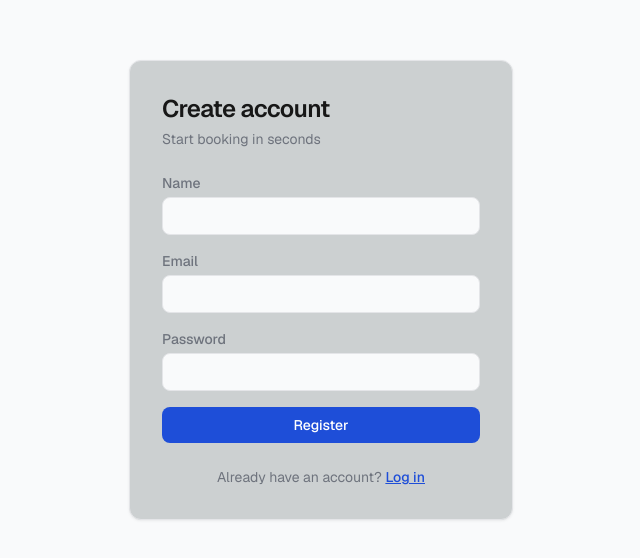
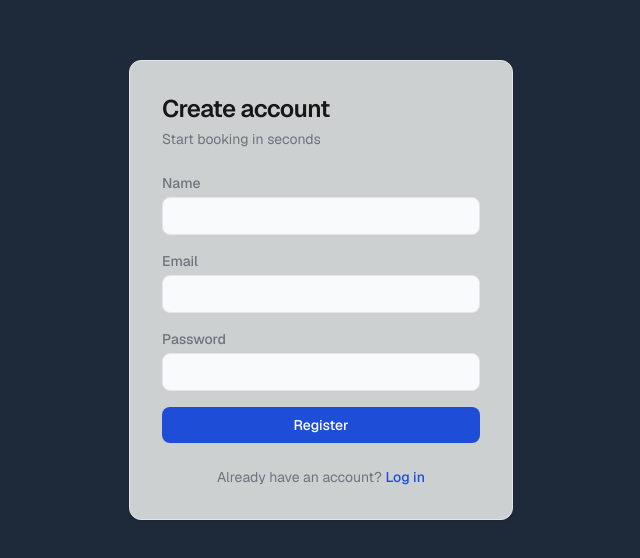
Before and after one commit to Darshik924/ticket-booking-platform, a Next.js app in the folder frontend/: page /register in a window 1280 px wide. Shown: the part 110-668 px from the top of the page, without its empty margins (319-959 px from the left). Built offline with nearby package versions, Linux system fonts and the light colour scheme; no server answers.

Commit message:
UPDATE styles for login and register Pages

```diff
--- a/frontend/src/app/login/page.tsx
+++ b/frontend/src/app/login/page.tsx
@@ -25,7 +25,7 @@ const Login = () => {
   };
 
   return (
-    <div className="flex min-h-screen items-center justify-center bg-background px-4">
+    <div className="flex min-h-screen items-center justify-center bg-gray-800 px-4">
       <div className="w-full max-w-sm rounded-xl border border-border bg-card p-8 shadow-sm">
         <h1 className="mb-1 text-2xl font-semibold text-foreground">
           Welcome back
@@ -66,7 +66,7 @@ const Login = () => {
           <button
             type="submit"
             disabled={loading}
-            className="w-full rounded-lg bg-primary py-2 text-sm font-medium text-primary-foreground transition hover:bg-primary/90 disabled:opacity-50"
+            className="w-full rounded-lg hover:bg-white hover:font-bold hover:text-black bg-primary py-2 text-sm font-medium text-primary-foreground transition duration-300 cursor-pointer disabled:opacity-50"
           >
             {loading ? "Logging in..." : "Log in"}
           </button>
@@ -74,7 +74,10 @@ const Login = () => {
 
         <p className="mt-6 text-center text-sm text-muted-foreground">
           No account?{" "}
-          <Link href="/register" className="font-medium text-primary underline">
+          <Link
+            href="/register"
+            className="font-medium text-primary hover:underline"
+          >
             Register
           </Link>
         </p>
@@ -83,7 +86,7 @@ const Login = () => {
           onClick={() => {
             window.location.href = "http://localhost:5000/api/auth/google";
           }}
-          className="mt-3 w-full rounded-lg border border-border bg-background py-2 text-foreground transition hover:bg-accent hover:text-accent-foreground"
+          className="mt-3 w-full rounded-lg hover hover:bg-black hover:text-white hover:font-bold bg-background py-2 text-foreground transition duration-150 cursor-pointer"
         >
           Continue with Google
         </button>
--- a/frontend/src/app/register/page.tsx
+++ b/frontend/src/app/register/page.tsx
@@ -26,7 +26,7 @@ const Register = () => {
   };
 
   return (
-    <div className="flex min-h-screen items-center justify-center bg-background px-4">
+    <div className="flex min-h-screen items-center justify-center bg-gray-800 px-4">
       <div className="w-full max-w-sm rounded-xl border border-border bg-card p-8 shadow-sm">
         <h1 className="mb-1 text-2xl font-semibold text-foreground">
           Create account
@@ -81,7 +81,7 @@ const Register = () => {
           <button
             type="submit"
             disabled={loading}
-            className="w-full rounded-lg bg-primary py-2 text-sm font-medium text-primary-foreground transition hover:bg-primary/90 disabled:opacity-50"
+            className="w-full rounded-lg bg-primary py-2 hover:bg-white hover:text-black hover:font-bold text-sm font-medium text-primary-foreground transition cursor-pointer duration-150 disabled:opacity-50"
           >
             {loading ? "Creating account..." : "Register"}
           </button>
@@ -89,7 +89,10 @@ const Register = () => {
 
         <p className="mt-6 text-center text-sm text-muted-foreground">
           Already have an account?{" "}
-          <Link href="/login" className="font-medium text-primary underline">
+          <Link
+            href="/login"
+            className="font-medium text-primary hover:underline"
+          >
             Log in
           </Link>
         </p>
--- a/frontend/src/context/AuthContext.tsx
+++ b/frontend/src/context/AuthContext.tsx
@@ -43,7 +43,7 @@ export const AuthProvider = ({ children }: { children: ReactNode }) => {
     setToken(token);
     setUser(user);
 
-    router.push("/events");
+    router.push("/home");
   };
 
   const register = async (name: string, email: string, password: string) => {
@@ -56,7 +56,7 @@ export const AuthProvider = ({ children }: { children: ReactNode }) => {
     setToken(token);
     setUser(user);
 
-    router.push("/events");
+    router.push("/home");
   };
 
   const logout = () => {
```
